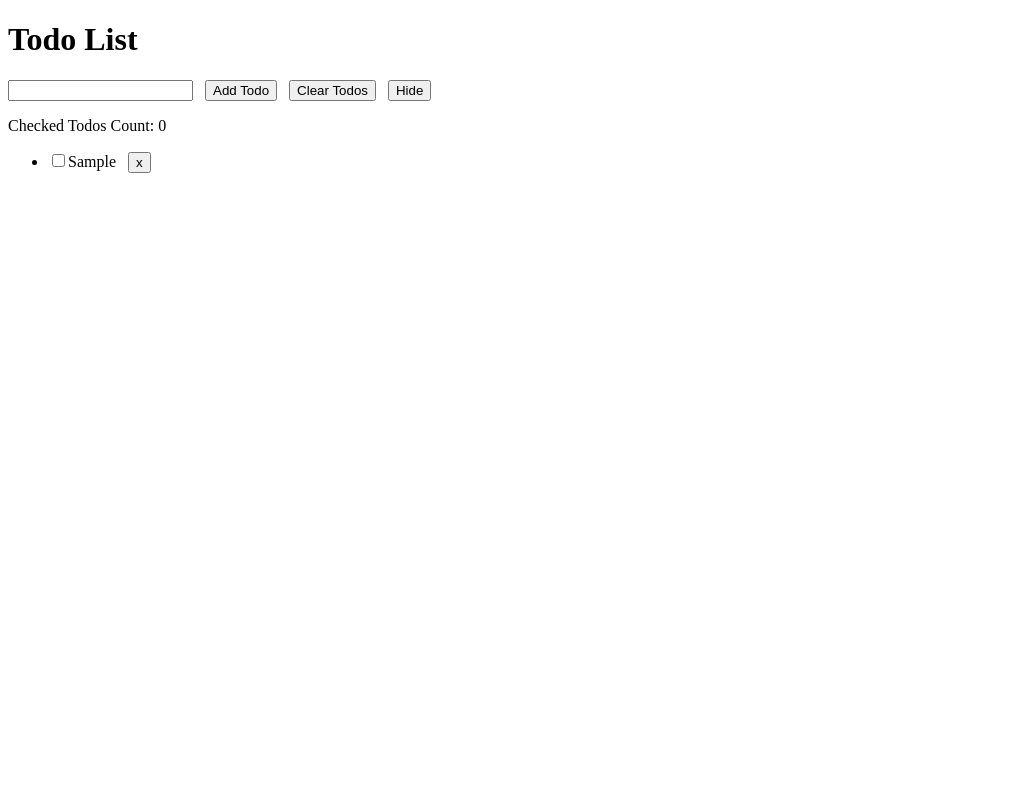
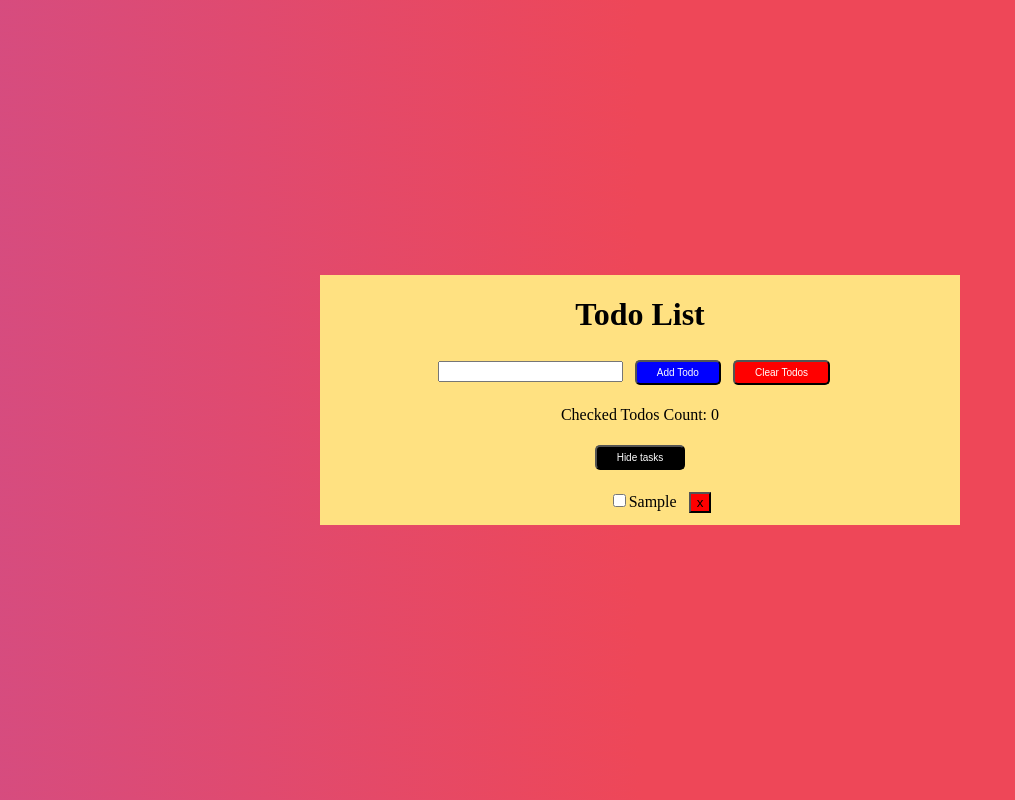
Before and after one commit to Shheezam/todo-list-reactjs, a React (Create React App) app: page / in a window 1280 px wide. Both pictures are taken after typing "Sample" into the empty fields and a click on the button "Add Todo". Shown: the whole page, without its empty margins (0-1015 px from the left). Built offline with nearby package versions, Linux system fonts and the light colour scheme.

Commit message:
Update UI

```diff
--- a/src/App.css
+++ b/src/App.css
@@ -1,7 +1,82 @@
-/* .App {
+h1{
   text-align: center;
+  color: rgb(0, 0, 0);
+
+}
+.container{
+  position: absolute;
+  top:0;
+  bottom: 0;
+  left: 0;
+  right: 0;
+  margin: auto;
+  background: #FFE181;
+  text-align: center;
+  width: 50%;
+  height: 250px;
+  overflow: auto;
+
+}
+.btnadd{
+  background-color: blue;
+  color: white;
+  font-size: 10px;
+  padding: 5px 20px;
+  border-radius: 5px;
+  margin: 5px 0px;
+  cursor: pointer;
 }
 
+.btnclr{
+  background-color: red;
+  color: white;
+  font-size: 10px;
+  padding: 5px 20px;
+  border-radius: 5px;
+  margin: 5px 0px;
+  cursor: pointer;
+}
+
+.btnshide{
+  background-color: black;
+  color: white;
+  font-size: 10px;
+  padding: 5px 20px;
+  border-radius: 5px;
+  margin: 5px 0px;
+  cursor: pointer;
+}
+.ex{
+  background: rgb(255, 0, 0);
+  cursor: pointer;
+  transition: all 150ms;
+  &:hover,
+  &:focus {
+    transform: rotateZ(90deg);
+    background: hsl(216, 100, 40);
+  }
+
+}
+body{
+  background-image: linear-gradient(25deg,#d64c7f,#ee4758 50%);}
+
+.headerr h1 {
+  text-align: center;
+      font-size:30px; font-weight:300; color:#222; letter-spacing:1px;
+      text-transform: uppercase;
+
+      display: grid;
+      grid-template-columns: 1fr max-content 1fr;
+      grid-template-rows: 27px 0;
+      grid-gap: 20px;
+      align-items: center;
+  }
+ul{
+  align-items: center;
+  margin-bottom: 10px;
+}
+
+/*
 .App-logo {
   height: 40vmin;
   pointer-events: none;
--- a/src/App.js
+++ b/src/App.js
@@ -1,4 +1,6 @@
 import React, { useState } from 'react';
+import "./App.css";
+
 
 const TodoList = () => {
   const [todos, setTodos] = useState([]);
@@ -27,39 +29,37 @@ const TodoList = () => {
     setShowCompleted(true);
   };
 
-const checkedTodosCount = todos.filter((t) => t.completed).length;
+const checkedTodosCount = todos.filter((t) => t.checked).length;
 
   return (
-    <div>
+    <div className='container'>
       <h1>Todo List</h1>
-
-      <div>
+      <div className='buttons'>
         {/* Textbox */}
         <input type="text" value={newTodo} onChange={(e) => setNewTodo(e.target.value)} />
         &nbsp;&nbsp;&nbsp;
 
         {/* Add A Task */}
-        <button onClick={handleAddTodo}>Add Todo</button>
+        <button className='btnadd' onClick={handleAddTodo}>Add Todo</button>
         &nbsp;&nbsp;&nbsp;
 
         {/* Clear Checklist */}
-        <button onClick={() => {setTodos([]);}}>Clear Todos</button>
+        <button className='btnclr' onClick={() => {setTodos([]);}}>Clear Todos</button>
         &nbsp;&nbsp;&nbsp;
-
-        {/* Show/Hide completed task*/}
-          {showCompleted ? (
-          <button onClick={btnShow}>Show</button>
-        ) : (
-          <button onClick={btnHide}>Hide</button>
-        )}
       </div>
         <p>Checked Todos Count: {checkedTodosCount}</p>
+          {/* Show/Hide completed task*/}
+          {showCompleted ? (
+          <button className='btnshide' onClick={btnShow}>Show tasks</button>
+        ) : (
+          <button className='btnshide' onClick={btnHide}>Hide tasks</button>
+        )}
       <div>
         {/* Todo Checklist */}
         <ul>
         {(showCompleted ? todos.filter((t) => t.checked !== true) : todos).map(
           (todo) => (
-            <li key={todo.id}>
+            <div key={todo.id}>
               <input
                 type="checkbox"
                 checked={todo.checked}
@@ -71,14 +71,14 @@ const checkedTodosCount = todos.filter((t) => t.completed).length;
               &nbsp;&nbsp;&nbsp;
 
               {/* Todo delete button */}
-              <button
+              <button className='ex'
                 onClick={() => {
                   setTodos((todos) => todos.filter((t) => t.id !== todo.id));
                 }}
               >
                 x
               </button>
-            </li>
+              </div>
           )
         )}
         </ul>
```
